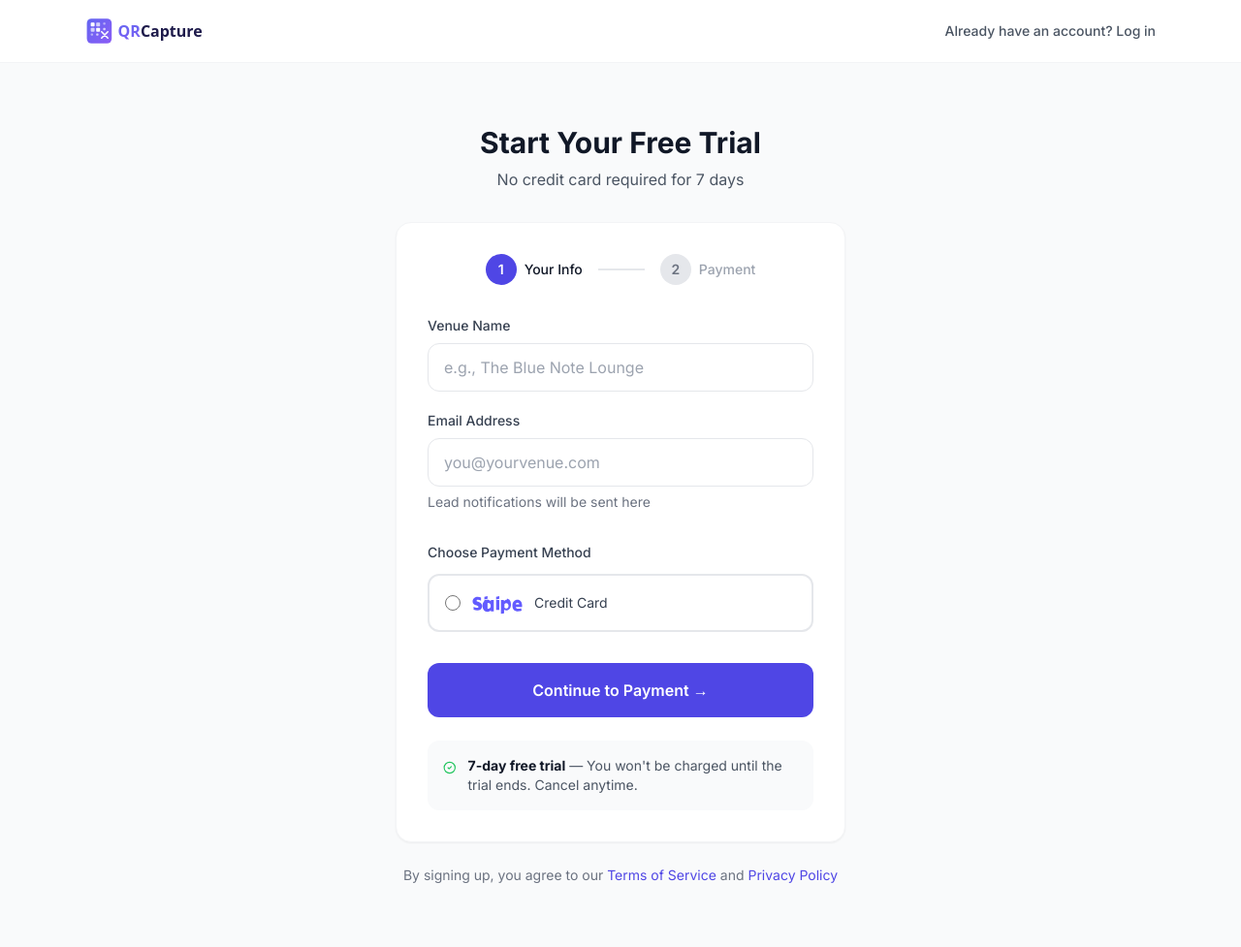
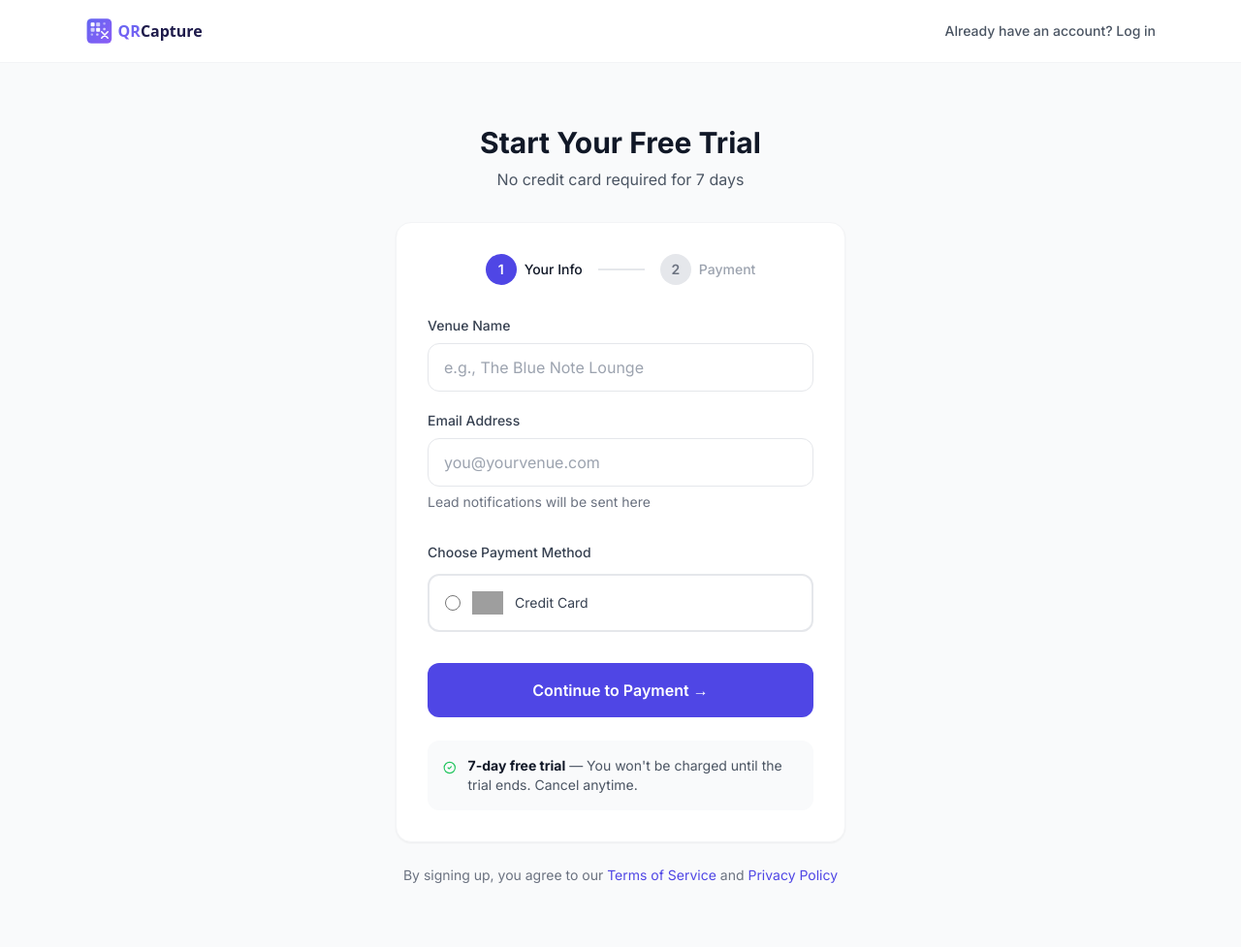
Before and after one commit to Tyvonneboykin/qrcapture-saas, a Flask app: page /signup in a window 1280 px wide. Shown: the whole page at 97% size. Run offline with Flask 3, Linux system fonts and the light colour scheme; some libraries are stand-ins or nearby versions; grey boxes are pictures that could not be loaded.

Commit message:
Fix Stripe logo - use official Wikipedia SVG

```diff
--- a/templates/signup.html
+++ b/templates/signup.html
@@ -93,10 +93,8 @@
                                onchange="document.getElementById('payment_method').value='stripe'"
                                class="h-4 w-4 text-brand-600 focus:ring-brand-500">
                         <span class="ml-3 flex items-center">
-                            <svg class="h-6 w-14" viewBox="0 0 60 25" xmlns="http://www.w3.org/2000/svg">
-                                <path fill="#635BFF" d="M5 10.1c0-.6.6-1 1.2-1 1.1 0 2.5.3 3.6.9V6.6c-1.2-.5-2.4-.7-3.6-.7C3.1 5.9.5 7.9.5 10.9c0 4.7 6.5 3.9 6.5 6 0 .7-.6 1-1.4 1-1.2 0-2.8-.5-4-1.2v3.4c1.4.6 2.7.8 4 .8 3.2 0 5.4-1.6 5.4-4.9 0-5-6.5-4.2-6.5-6.1l-.5.2zM17 5.1l-3.5.7v3l3.5-.8V5.1zm-3.5 4.2v11.1h3.5V9.3h-3.5zm7.2 0l-.2 1.4c-.7-1.1-2-1.7-3.6-1.7-3.2 0-5.5 2.7-5.5 6.7 0 3.9 2.3 6.6 5.5 6.6 1.6 0 2.9-.6 3.6-1.7l.2 1.4h3.2V9.3h-3.2zm-.2 6.4c0 2-1.1 3.3-2.8 3.3-1.7 0-2.8-1.3-2.8-3.3 0-2 1.1-3.3 2.8-3.3 1.7 0 2.8 1.3 2.8 3.3zm9.5-6.4h-3.5v11.1h3.5V9.3zm0-4.2l-3.5.7v3l3.5-.8V5.1zm8.4 3.9c-1.5 0-2.6.7-3.2 1.6l-.2-1.4h-3.2v15.4l3.5-.7v-3.8c.6.5 1.5.8 2.4.8 3.1 0 5.2-2.5 5.2-6.7 0-4-2-6.2-4.5-6.2zm-.7 9.7c-1 0-1.6-.4-2-.9v-3.9c.4-.6 1.1-1 2-1 1.5 0 2.5 1.3 2.5 2.9 0 1.7-1 3-2.5 2.9zm12.4-9.7c-3.4 0-5.6 2.6-5.6 6.5 0 4.3 2.5 6.4 6.1 6.4 1.8 0 3.1-.4 4.1-1l-.7-2.6c-.9.4-1.9.7-3.2.7-1.3 0-2.4-.5-2.6-1.9h6.9c0-.3.1-.9.1-1.5 0-3.9-1.9-6.6-5.1-6.6zm-2 5.2c.2-1.2 1-2 2.1-2s1.7.8 1.8 2h-3.9z"/>
-                            </svg>
-                            <span class="ml-2 text-sm text-gray-700">Credit Card</span>
+                            <img src="https://upload.wikimedia.org/wikipedia/commons/b/ba/Stripe_Logo%2C_revised_2016.svg" alt="Stripe" class="h-6">
+                            <span class="ml-3 text-sm text-gray-700">Credit Card</span>
                         </span>
                     </label>
                     {% endif %}
```
